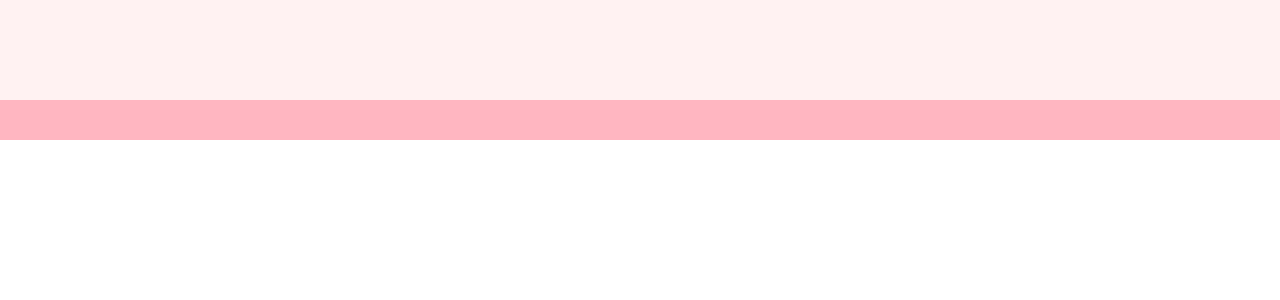
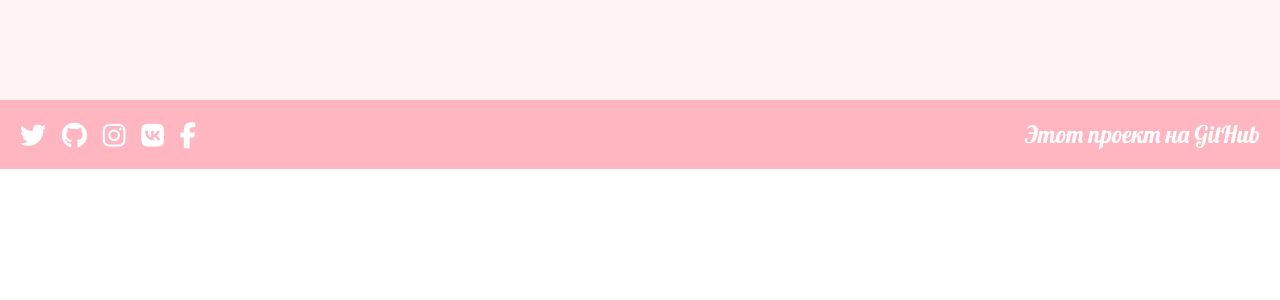
Before and after one commit to Lisaveta-K/djangoblog, a Django app: page / in a window 1280 px wide. Shown: the part 93-393 px from the top of the page. Run offline with Django 3.2, Linux system fonts and the light colour scheme; data that the repository does not hold is empty; some libraries are stand-ins or nearby versions.

Commit message:
Icons in footer and links

```diff
--- a/blog/static/css/blog.css
+++ b/blog/static/css/blog.css
@@ -42,6 +42,42 @@ header h2 {
 footer {
   background-color: #FFB6C1;
   padding: 20px;
+  display: -webkit-box;
+  display: -webkit-flex;
+  display: -moz-box;
+  display: -ms-flexbox;
+  display: flex;
+  -webkit-box-pack: justify;
+  -webkit-justify-content: space-between;
+     -moz-box-pack: justify;
+      -ms-flex-pack: justify;
+          justify-content: space-between;
+  -webkit-box-align: center;
+  -webkit-align-items: center;
+     -moz-box-align: center;
+      -ms-flex-align: center;
+          align-items: center;
+}
+footer a {
+  color: #FFFFFF;
+  font-size: 26px;
+  margin-right: 12px;
+  line-height: 32px;
+  display: inline-block;
+  vertical-align: middle;
+}
+footer a:hover {
+  color: #FF5A5A;
+}
+footer a:focus {
+  text-decoration: none;
+  color: #FFFFFF;
+}
+footer a:last-child {
+  margin-right: 0;
+}
+footer a h3 {
+  margin: 0;
 }
 .main-content {
   background-color: #FFF2F2;
--- a/blog/static/less/block/footer.less
+++ b/blog/static/less/block/footer.less
@@ -1,4 +1,33 @@
 footer {
 	background-color: @color-pink;
 	padding: 20px;
+	display: flex;
+	justify-content: space-between;
+	align-items: center;
+
+	a {
+		color: @white;
+		font-size: 26px;
+		margin-right: 12px;
+		line-height: 32px;
+		display: inline-block;
+		vertical-align: middle;
+
+		&:hover {
+			color: @color-salmon;
+		}
+
+		&:focus {
+			text-decoration: none;
+			color: @white;
+		}
+
+		&:last-child {
+			margin-right: 0;
+		}
+
+		h3 {
+			margin: 0;
+		}
+	}
 }
--- a/blog/templates/blog/base.html
+++ b/blog/templates/blog/base.html
@@ -6,6 +6,7 @@
 	<link rel="stylesheet" href="//maxcdn.bootstrapcdn.com/bootstrap/3.2.0/css/bootstrap-theme.min.css">
 	<link href="https://fonts.googleapis.com/css?family=Lobster&amp;subset=cyrillic" rel="stylesheet">
 	<link href="https://fonts.googleapis.com/css?family=Open+Sans+Condensed:300&amp;subset=cyrillic,cyrillic-ext" rel="stylesheet">
+	<script src="https://use.fontawesome.com/283a5ff424.js"></script>
 	<link rel="stylesheet" href="{% static 'css/blog.css' %}">
 </head>
 <body>
@@ -17,6 +18,17 @@
 
 </section>
 
-<footer></footer>
+<footer>
+	<div>
+		<a href="https://twitter.com/lisaveta_k" target="_blank"><i class="fa fa-twitter"></i></a>
+		<a href="https://github.com/Lisaveta-K" target="_blank"><i class="fa fa-github"></i></a>
+		<a href="https://instagram.com/lisaveta_k" target="_blank"><i class="fa fa-instagram"></i></a>
+		<a href="https://vk.com/khudyakova_lisa" target="_blank"><i class="fa fa-vk"></i></a>
+		<a href="https://www.facebook.com/elizaveta.khudiakova" target="_blank"><i class="fa fa-facebook"></i></a>
+	</div>
+	<div>
+		<a href="https://github.com/Lisaveta-K/djangoblog" target="_blank"><h3>Этот проект на GitHub</h3></a>
+	</div>
+</footer>
 </body>
 </html>
```
